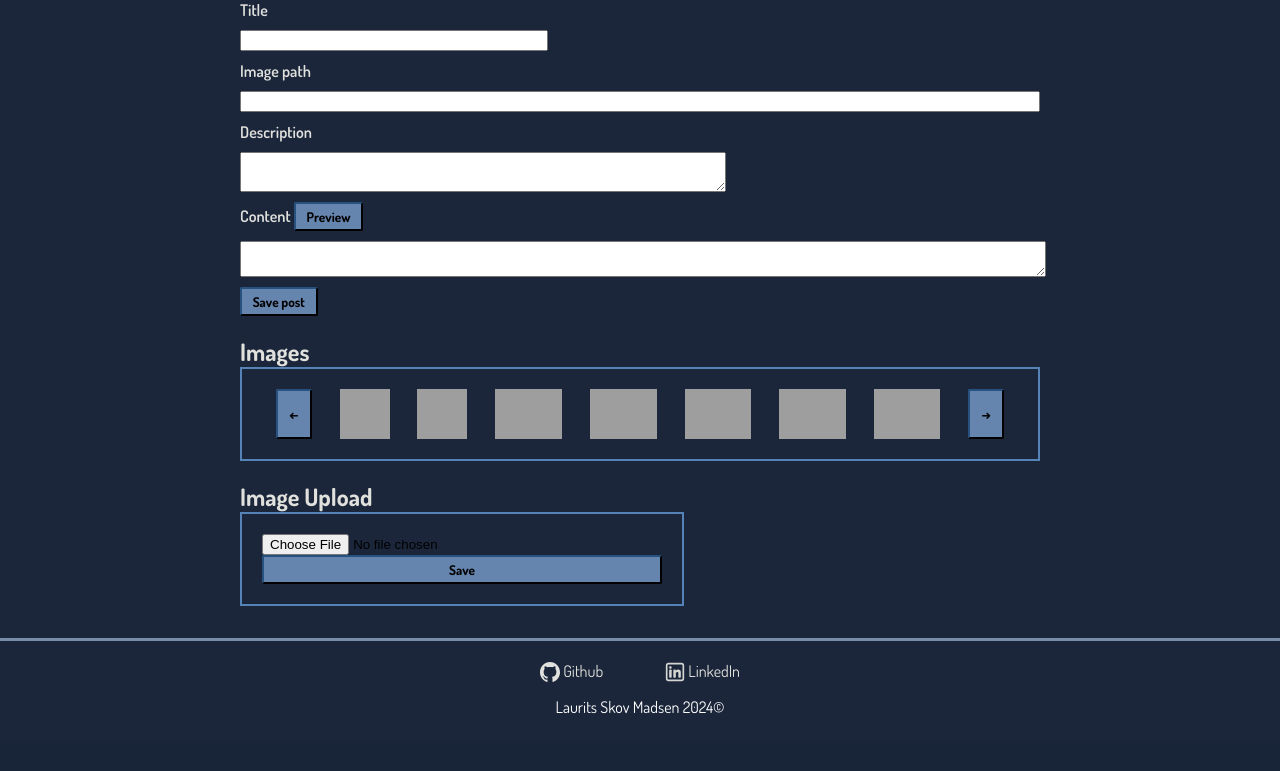
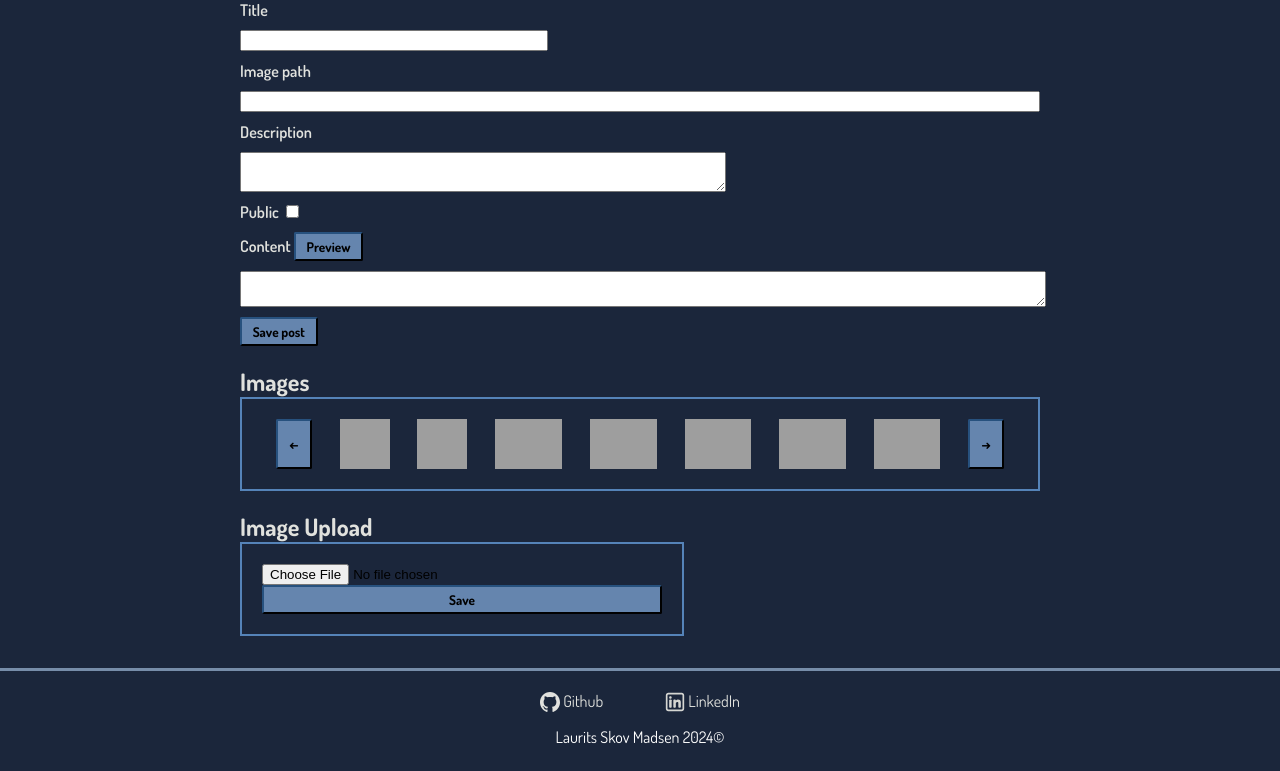
Before and after one commit to DGLaurits/myblog, a Flask app: page /edit/1 in a window 1280 px wide. Shown: the part 133-904 px from the top of the page. Before the commit the page ends 847 px from the top, so only its background shows below. Run offline with Flask 3, Linux system fonts and the light colour scheme; the visitor is signed in with stand-in values (Sample User, id 1); data that the repository does not hold is empty; some libraries are stand-ins or nearby versions; grey boxes are pictures that could not be loaded.

Commit message:
Add public option to database

```diff
--- a/app.py
+++ b/app.py
@@ -52,7 +52,8 @@ def write_page(id):
         description = request.form.get('description')
         content = request.form.get('content')
         image_path = request.form.get('image_path')
-        db.update_project(id, title, content, description, image_path)
+        public = 1 if request.form.get('public') == "on" else 0
+        db.update_project(id, title, content, description, image_path, public)
         return redirect(f"/edit/{id}")
 
     project = db.load_project_by_id(id)
--- a/db.py
+++ b/db.py
@@ -10,18 +10,18 @@ cursor.execute('CREATE TABLE IF NOT EXISTS projects (id INTEGER PRIMARY KEY, tit
 cursor.execute('CREATE TABLE IF NOT EXISTS images (id INTEGER PRIMARY KEY, file_name TEXT NOT NULL UNIQUE, image BLOB NOT NULL);')
 cursor.close()
 
-def add_project(title: str, content: str, description: str, main_image_path: str):
+def add_project(title: str, content: str, description: str, main_image_path: str, public: int):
     cursor = connect.cursor()
     current_date = date.today().strftime('%d-%m-%Y')
 
-    cursor.execute('INSERT INTO projects (title, content, description, main_image, date) VALUES (?, ?, ?, ?, ?)', (title, content, description, main_image_path, current_date))
+    cursor.execute('INSERT INTO projects (title, content, description, main_image, date, public) VALUES (?, ?, ?, ?, ?, ?)', (title, content, description, main_image_path, current_date, public))
     connect.commit()
     cursor.close()
 
-def update_project(id: str, title: str, content: str, description: str, main_image_path: str):
+def update_project(id: str, title: str, content: str, description: str, main_image_path: str, public: int):
     cursor = connect.cursor()
     current_date = date.today().strftime('%d-%m-%Y')
-    cursor.execute("UPDATE projects SET title = ?, content = ?, description = ?, main_image = ?, date = ? WHERE id = ?", (title, content, description, main_image_path, current_date, id))
+    cursor.execute("UPDATE projects SET title = ?, content = ?, description = ?, main_image = ?, date = ?, public = ? WHERE id = ?", (title, content, description, main_image_path, current_date, public, id))
     connect.commit()
     cursor.close()
 
--- a/templates/writing.html
+++ b/templates/writing.html
@@ -12,6 +12,10 @@
         <input type="text" name="image_path" value="{{project['main_image']}}">
         <label>Description</label>
         <textarea name="description" id="description" style="font-family: 'Dosis';">{{project['description']}}</textarea>
+        <div>
+            <label for="public">Public</label>
+            <input type="checkbox" name="public" {% if project["public"] %} checked {%endif%}>
+        </div>
         <div>
             <label>Content</label>
             <button type="button" id="preview-button">Preview</button>
@@ -108,6 +112,7 @@
     for (element of images) {
         element.addEventListener("click", () => {
             content.innerHTML += "\n![image](https://lauritssm.dk" + element.getAttribute('src') + ")\n"
+            content_update()
         })
     }
 
```
Also changed, not shown: readme.md.
